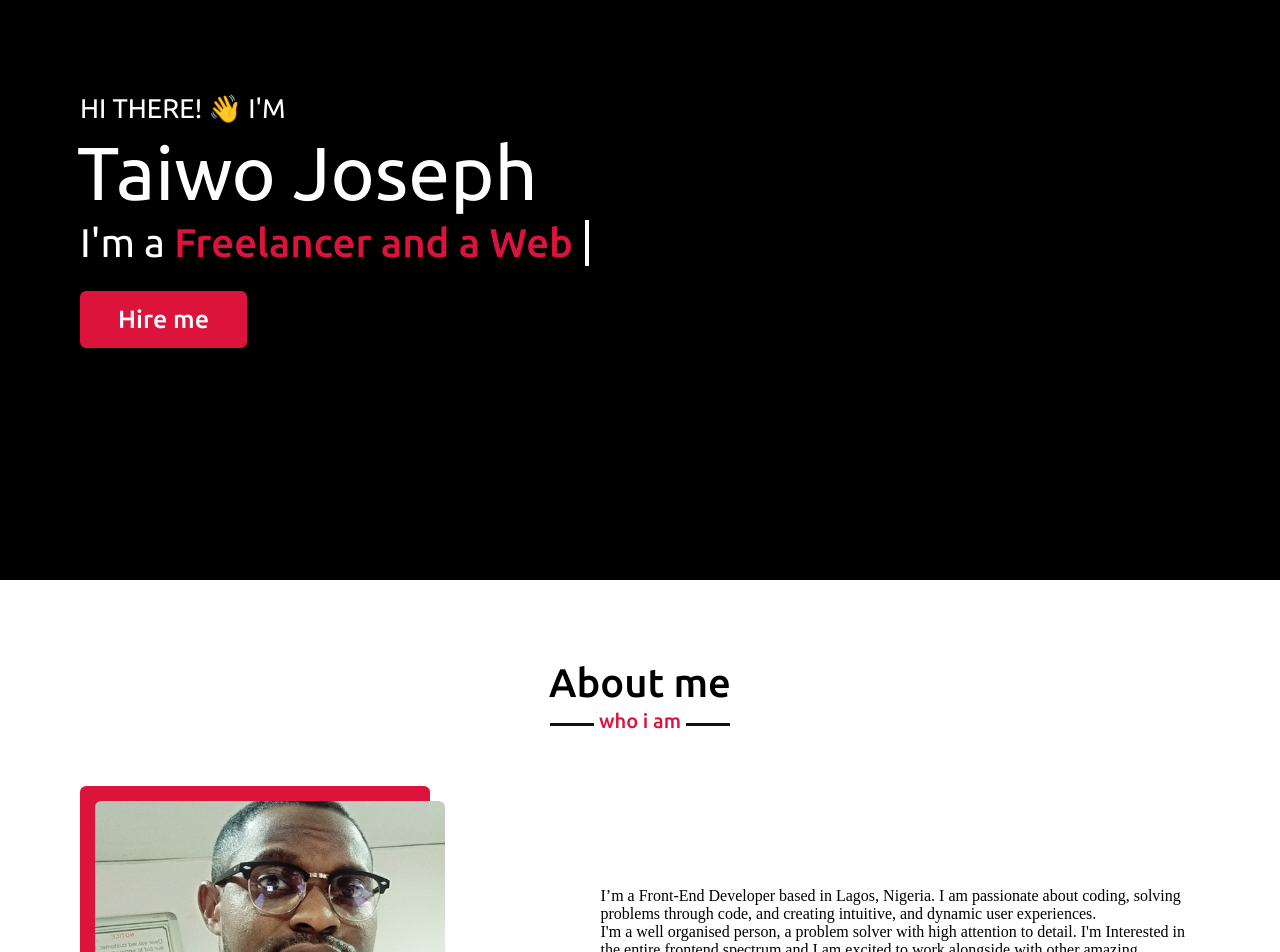
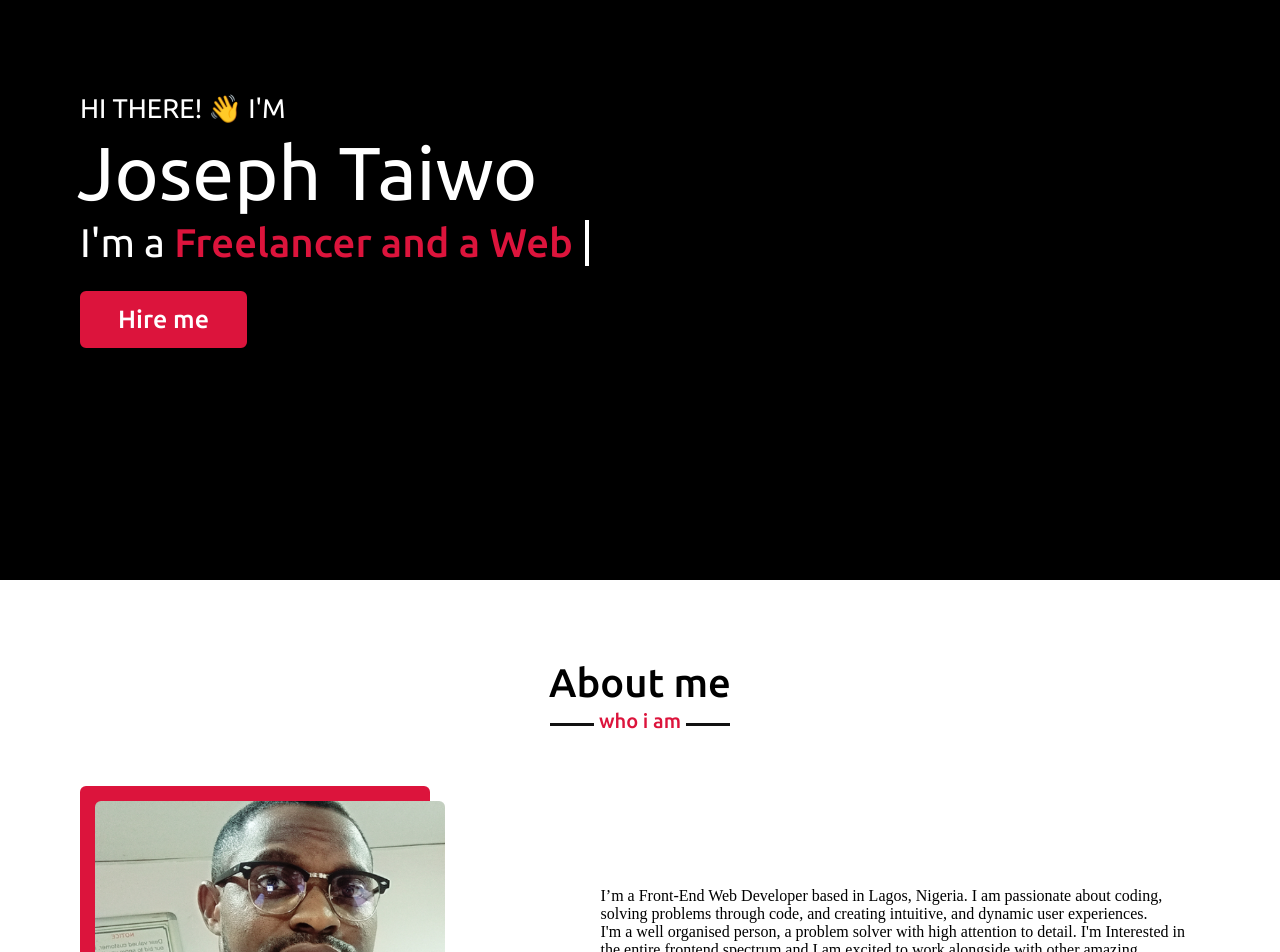
Before and after one commit to jtaiwo09/Portfolio, a Vue app: page / in a window 1280 px wide. Shown: the part 220-1172 px from the top of the page. Built offline with nearby package versions, Linux system fonts and the light colour scheme.

Commit message:
completed

```diff
--- a/src/components/About.vue
+++ b/src/components/About.vue
@@ -5,17 +5,29 @@
       <h2 class="title">About me</h2>
       <div class="content">
         <div class="left">
-          <div class="image-bg" data-aos="fade-right"  data-aos-duration="1000">
-            <img src="@/assets/images/profile-1.png" alt="" data-aos="fade-up"  data-aos-duration="1000"/>
+          <div class="image-bg" data-aos="fade-right" data-aos-duration="1000">
+            <img
+              src="@/assets/images/profile-1.png"
+              alt=""
+              data-aos="fade-up"
+              data-aos-duration="1000"
+            />
           </div>
         </div>
         <div class="right" data-aos="slide-up" data-aos-duration="1000">
           <p>
-            I’m a Front-End Developer based in Lagos, Nigeria. I am passionate about coding, solving problems through code, and creating intuitive, and dynamic user experiences.</p>
+            I’m a Front-End Web Developer based in Lagos, Nigeria. I am passionate
+            about coding, solving problems through code, and creating intuitive,
+            and dynamic user experiences.
+          </p>
 
-            <p>I'm a well organised person, a problem solver with high attention to detail. I'm Interested in the entire frontend spectrum and I am excited to work alongside with other amazing programmers and learn so much more!
+          <p>
+            I'm a well organised person, a problem solver with high attention to
+            detail. I'm Interested in the entire frontend spectrum and I am
+            excited to work alongside with other amazing programmers and learn
+            so much more!
           </p>
-          <div class='download' @click='download'>
+          <div class="download" @click="download">
             <span>Download CV</span>
             <i class="fa fa-download" aria-hidden="true"></i>
           </div>
@@ -26,18 +38,17 @@
 </template>
 
 <script>
-// import {storage} from '../firebase/firebase';
-import mixin from '../mixins/mixin';
+import mixin from "../mixins/mixin";
 
 export default {
   mixins: [mixin],
   methods: {
-    download(){
-        window.location.href = "https://drive.google.com/uc?export=download&id=0BzSnhRy7DFPNeVpWU3pvcUx5WVVoZ2VhNUFybGhSZnBScDE0";
-    }
-  }
-
-}
+    download() {
+      window.location.href =
+        "https://drive.google.com/uc?export=download&id=1O26D3nIzwb0CRE39BxXejwwfEkYNI8r5";
+    },
+  },
+};
 </script>
 
 <style lang="scss">
@@ -71,7 +82,6 @@ export default {
           left: 15px;
         }
       }
-
     }
     .right {
       flex: 55%;
@@ -96,6 +106,7 @@ export default {
         border-radius: 8px;
         display: inline-block;
         margin-top: 20px;
+        cursor: pointer;
 
         span {
           font-size: 14px;
@@ -108,5 +119,4 @@ export default {
     }
   }
 }
-
 </style>
--- a/src/views/Home.vue
+++ b/src/views/Home.vue
@@ -7,7 +7,7 @@
     <div class="container">
       <div class="home-content">
         <div class="text-1">HI THERE! 👋 I'M</div>
-        <div class="text-2">Taiwo Joseph</div>
+        <div class="text-2">Joseph Taiwo</div>
         <div class="text-3">I'm a
           <span class="typed-text">{{ typeValue}}</span>
           <span class="cursor" :class="{'typing': typeStatus }">&nbsp;</span>
```
Lines whose indentation alone changed are shown as unchanged.
